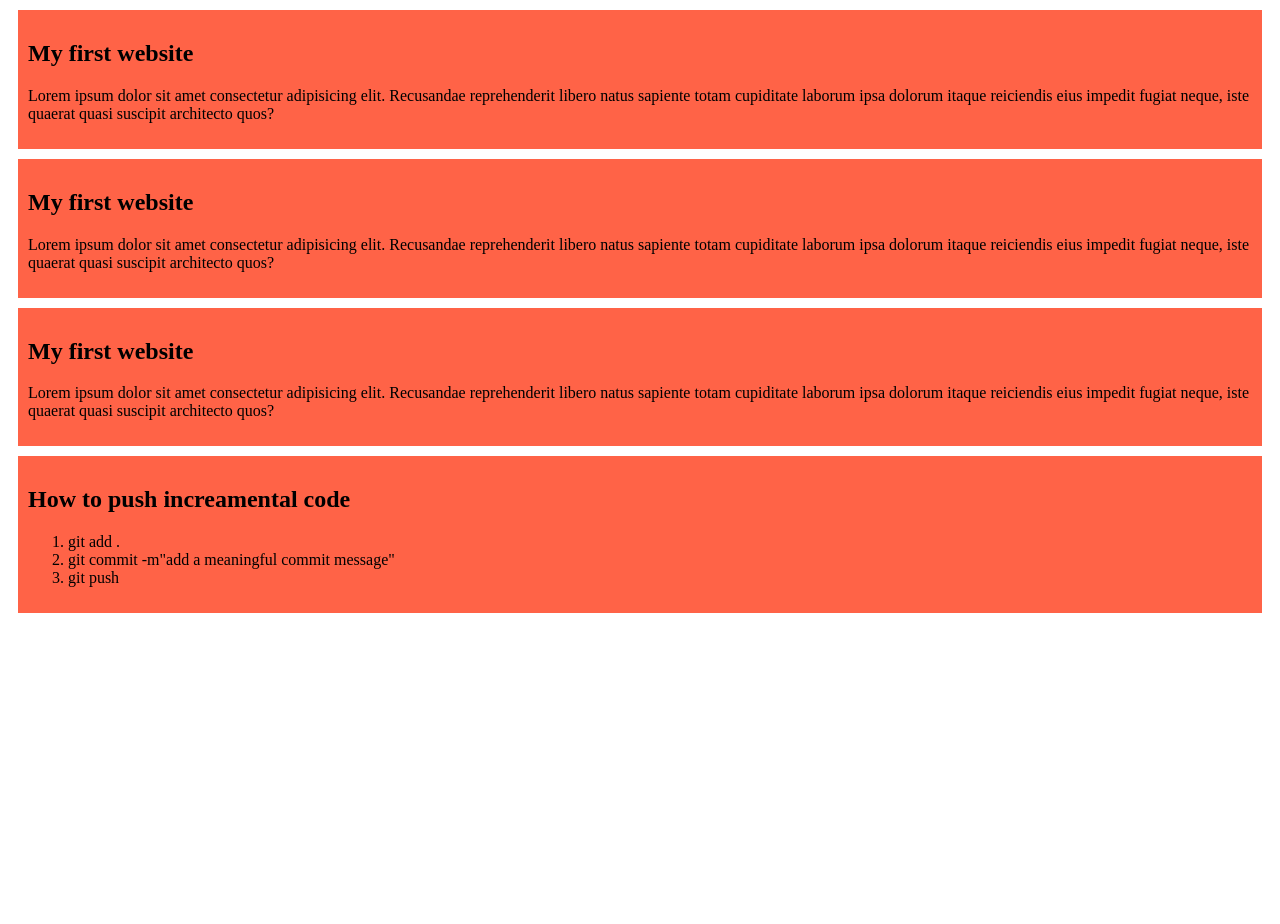
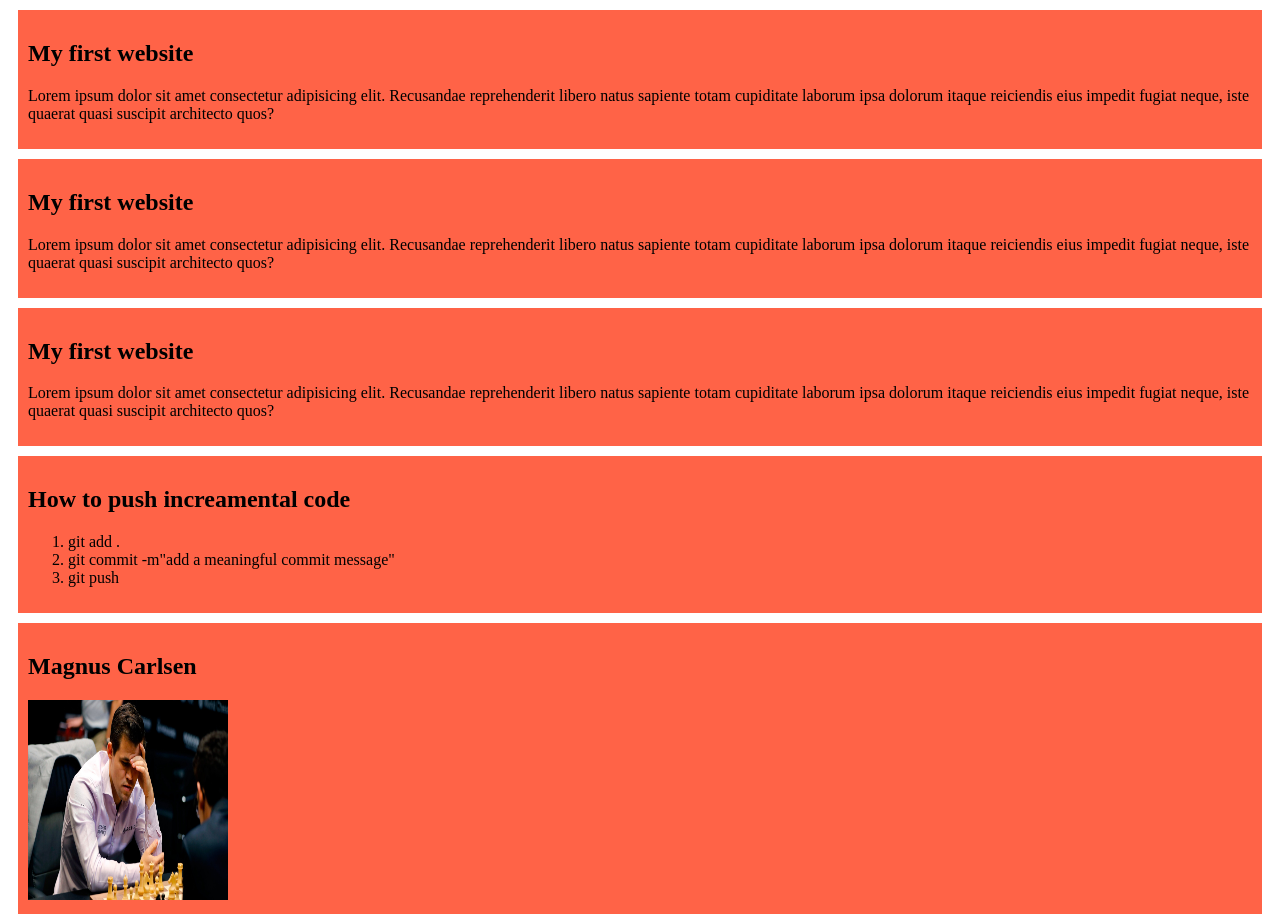
Before and after one commit to tasnim29/my-simple-website, a plain HTML site: page index.html in a window 1280 px wide. Before the commit the page ends 800 px from the top, so only its background shows below. Drawn offline with Linux system fonts and the light colour scheme.

Commit message:
magnus dim paise

```diff
--- a/index.html
+++ b/index.html
@@ -28,5 +28,10 @@
 
         </ol>
     </div>
+    <div>
+        <h2>Magnus Carlsen</h2>
+        <img src="images/magnus.jpg" alt="Magnus khai dim" height="200px" width="200px">
+    </div>
+
 </body>
 </html>
```
Also changed, not shown: images/magnus.jpg (added).
